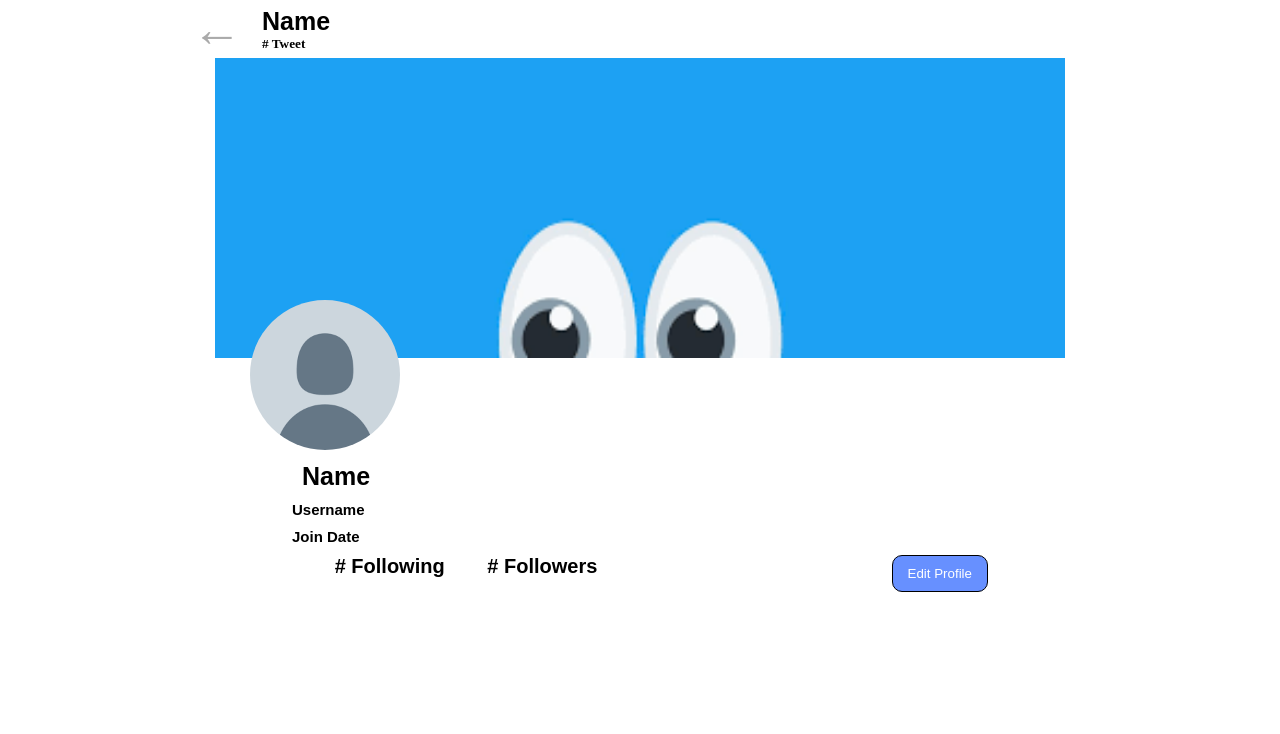
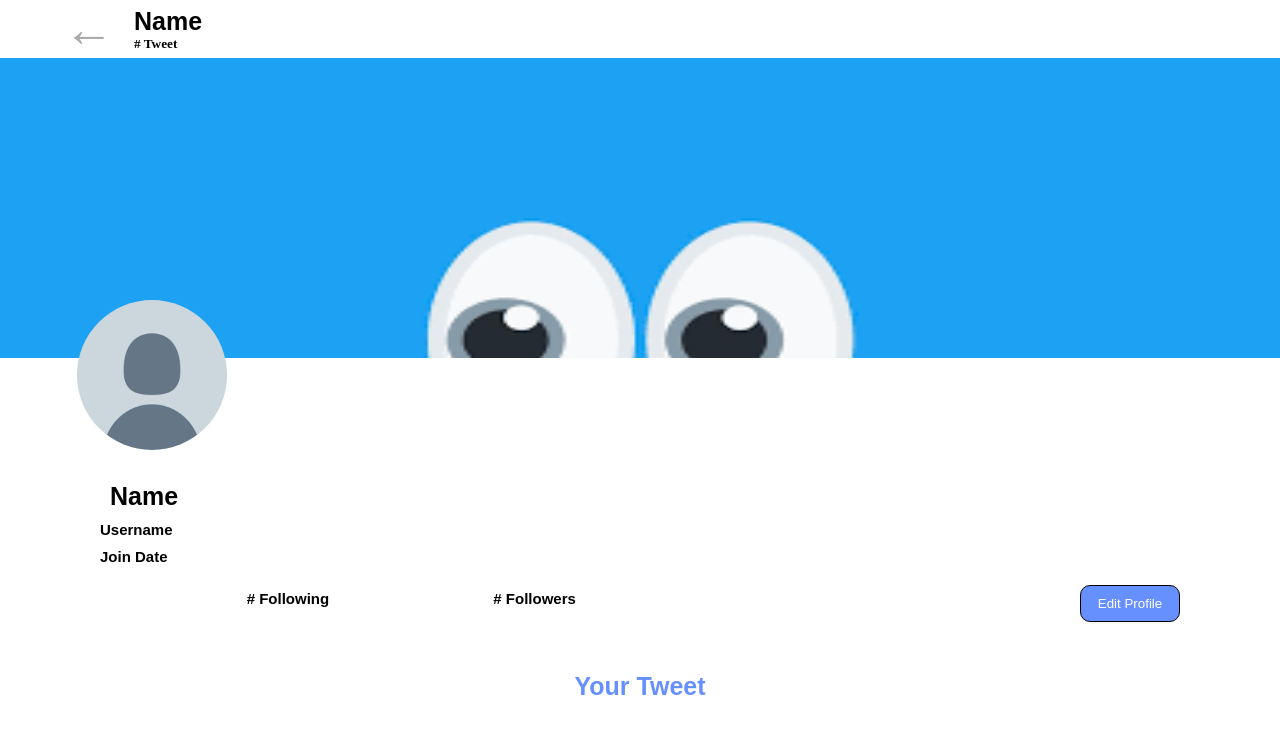
Before and after one commit to MaythamGhaly/twitter-frontandbackend, a PHP site: the page made by Profile page/index.html in a window 1280 px wide. Shown: the top 734 px of the page. Run offline with PHP 8.4, Linux system fonts and the light colour scheme.

Commit message:
add profilr informations

```diff
--- a/Profile page/index.html
+++ b/Profile page/index.html
@@ -28,14 +28,15 @@
                 <h4>Join Date</h4>
                 <div class="profile-info">
                     <div class="Follow-info">
-                    <h5>  # Following </h5>
-                    <h5>  # Followers </h5>
+                        <h5> # Following </h5>
+                        <h5> # Followers </h5>
                     </div>
                     <button class="edit-profile">Edit Profile</button>
                 </div>
-                <div class="Tweet" id="Tweet">
+            </div>
+            <div class="Tweet-header">Your Tweet</div>
+            <div class="Tweet" id="Tweet">
 
-                </div>
             </div>
         </div>
 
--- a/css/login-signup-style.css
+++ b/css/login-signup-style.css
@@ -71,6 +71,7 @@
 }
 .btn-section>h2 {
     margin-top: 100px;
+    margin-bottom: 40px;
     font-weight: bold;
     font-family: Arial, Helvetica, sans-serif;
 }
@@ -173,10 +174,11 @@ p {
     display: flex;
     flex-direction: column;
     align-items: center;
+    width: 100vw;
 }
 .header{
     display: flex;
-    width:  70%;
+    width:  90vw;
 }
 .arrow-back{
     display: block;
@@ -201,25 +203,25 @@ p {
     margin-left: 20px;
 }
 .cover-photo{
-    width: 850px;
+    width: 100vw;
     height: 300px;
 }
 .Profil-picture{
     position: absolute;
     top: 300px;
-    left: 250px;
+    left: 30vw;
     width: 150px;
     height: 150px;
     border-radius: 100px;
 }
 .Profile{
-    height: 100px;
-    width: 100%;
+    height: 120px;
+    width: 100vw;
 }
 .profile-informations{
     display: flex;
     flex-direction: column;
-    width: 70%;
+    width: 80vw;
     padding: 0 100px;
     gap: 10px;
 }
@@ -228,25 +230,30 @@ p {
     font-size: 25px;
     font-weight: bold;
     color: black;
+    min-width: 80px;
 }
 .profile-informations > h4 {
     font-family: Arial, Helvetica, sans-serif;
     font-size: 15px;
+    min-width: 80px;
 }
 .Follow-info{
     display: flex;
     justify-content: space-evenly;
-    width: 50%;
+    flex-wrap: wrap;
+    width: 50vw;
+    align-content: center;
 }
 .profile-info{
     display: flex;
-    justify-content: space-between;
+    justify-content: center;
     flex-wrap: wrap;
 }
 .Follow-info > h5 {
     font-family: Arial, Helvetica, sans-serif;
-    font-size: 20px;
+    font-size: 15px;
     font-weight: bold;
+    min-width: 100px;
 }
 .edit-profile{
     padding: 10px 15px;
@@ -254,6 +261,20 @@ p {
     color: white;
     border-radius: 10px;
     border: 1px solid black;
+    min-width: 100px;
+    margin-top: 10px;
+}
+.Tweet{
+    text-align: center;
+    margin-top: 30px;
+    width: 50%;
+}
+.Tweet-header{
+    font-size: 25px;
+    font-family: Arial, Helvetica, sans-serif;
+    font-weight: bold;
+    color: rgb(103, 144, 255);
+    margin-top: 50px;
 }
 /* media query */
 @media (min-width: 768px) {
@@ -312,4 +333,17 @@ p {
         text-decoration: none;
         cursor: pointer;
     }
+    /* media query for profile page */
+    .Profil-picture{
+
+        left: 6vw;
+        width: 150px;
+        height: 150px;
+    }
+    .profile-informations{
+        width: 100vw;
+    }
+    .profile-info{
+        justify-content: space-between;
+    }
 }
```
